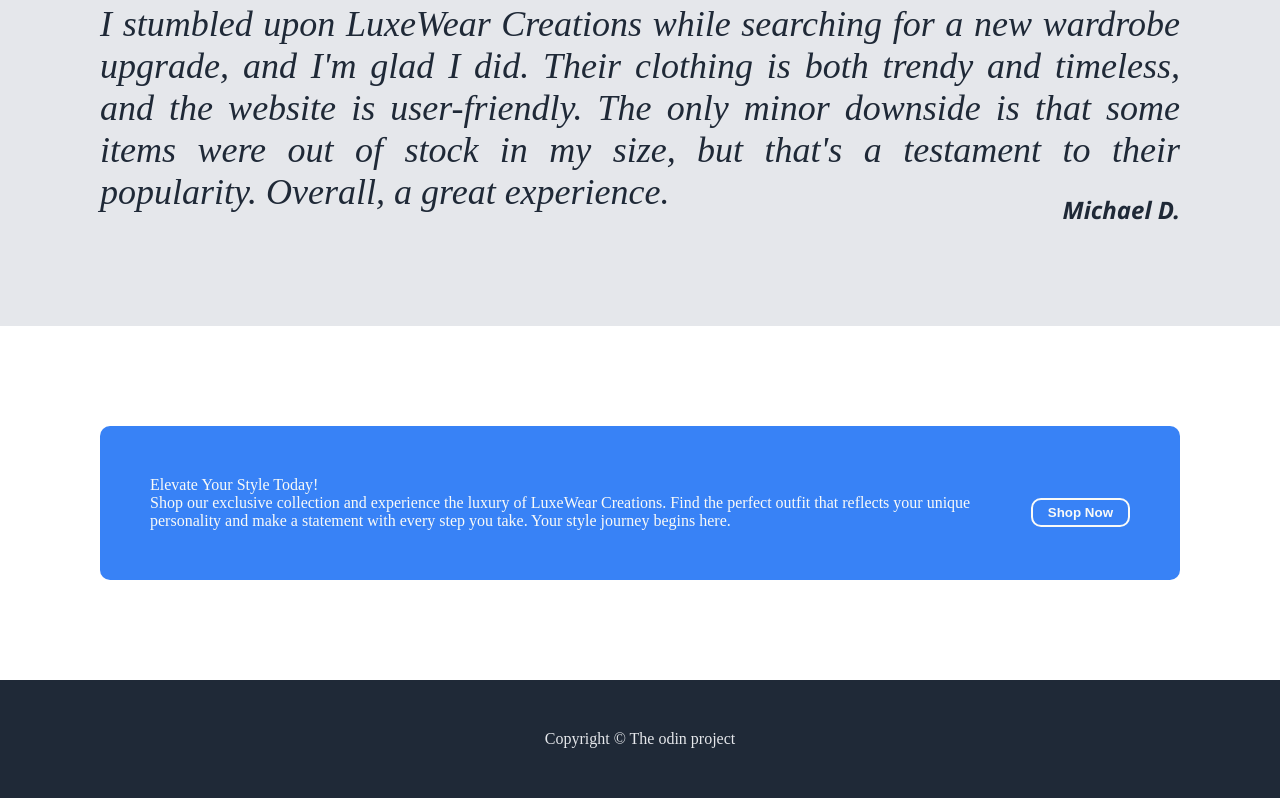
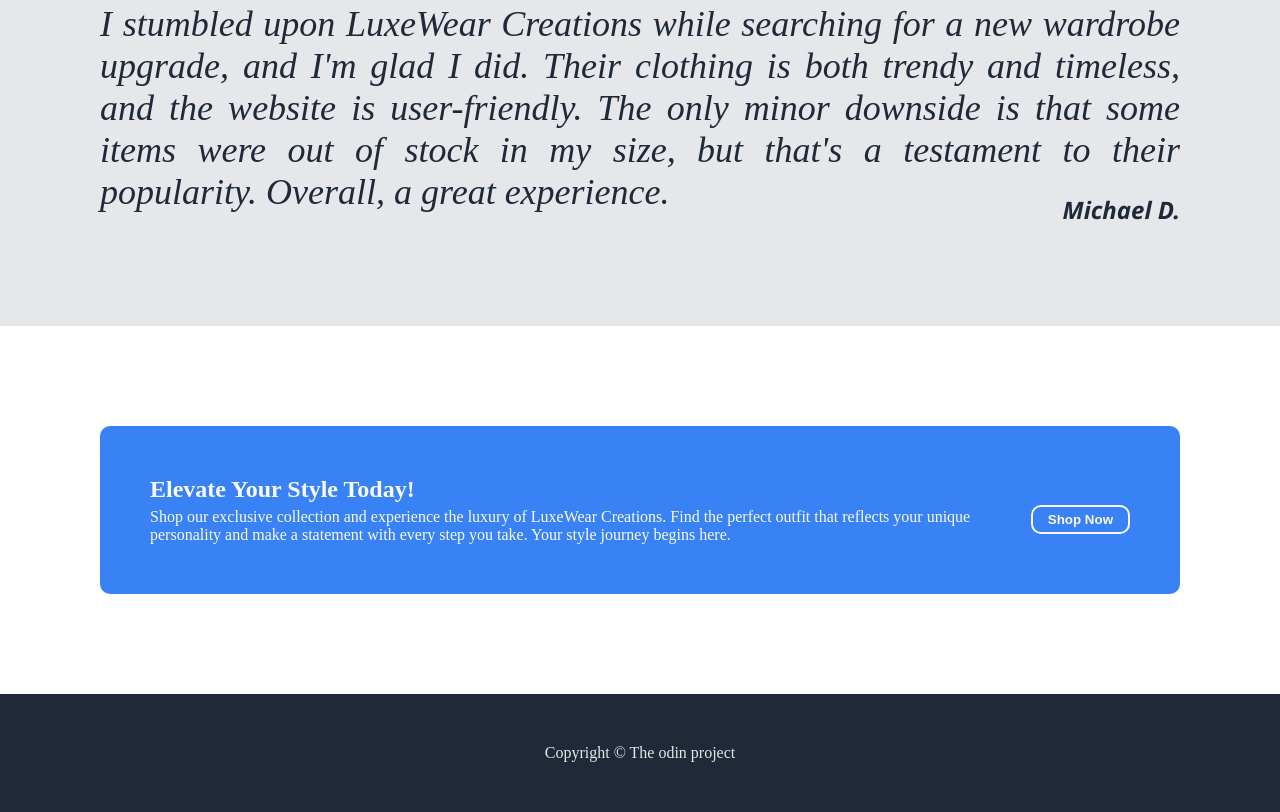
Before and after one commit to ShubhayuGoswami/odin-foundations-landing-page-project, a plain HTML site: page index.html in a window 1280 px wide. Shown: the part 2066-2878 px from the top of the page. Drawn offline with Linux system fonts and the light colour scheme.

Commit message:
add style to call to action.
almost forgot to add a little boldness to the call to action text. Now I have to redeploy it again.

```diff
--- a/styles.css
+++ b/styles.css
@@ -156,6 +156,12 @@ h2 {
     margin-right: auto;
 }
 
+.action-main {
+    font-weight: bold;
+    font-size: 24px;
+    padding-bottom: 5px;
+}
+
 .action button {
     margin-left: 50px;
     width: max-content;
```
